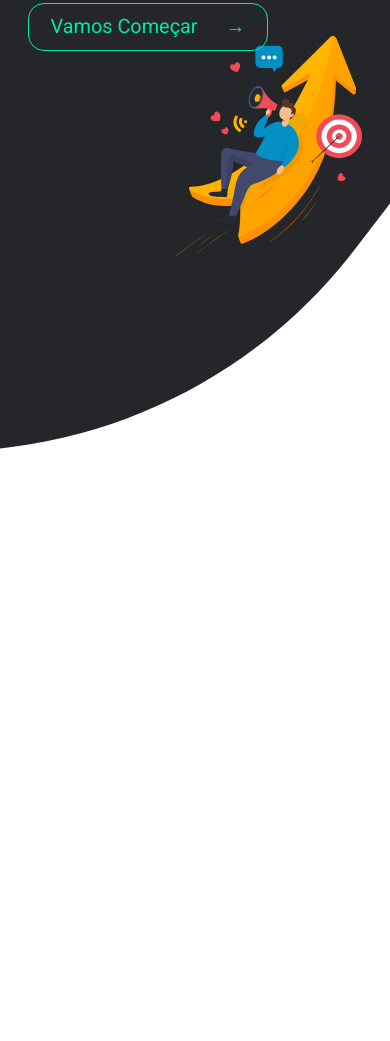
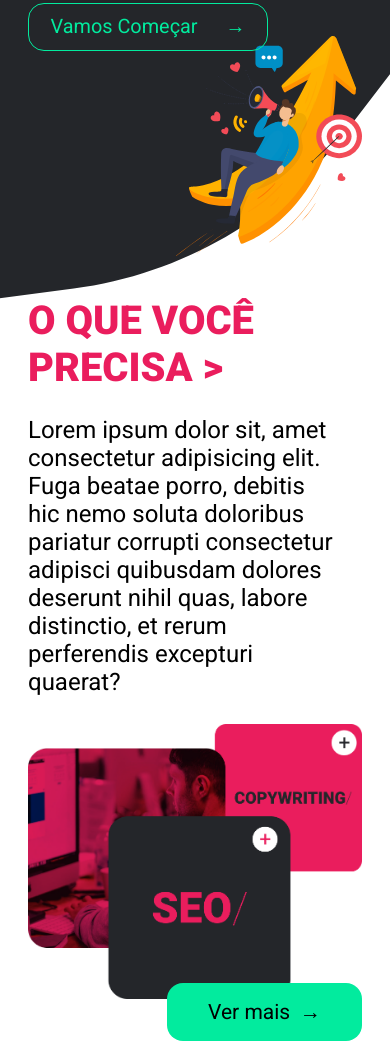
Before and after one commit to LeonardoBrum0907/NormakDigital, a plain HTML site: page index.html in a window 390 px wide. Shown: the part 432-1473 px from the top of the page. Before the commit the page ends 932 px from the top, so only its background shows below. Drawn offline with Linux system fonts and the light colour scheme.

Commit message:
create mobile version of o-que-vc-precisa section

```diff
--- a/index.html
+++ b/index.html
@@ -93,6 +93,15 @@
       <img class="gear" src="/assets/home/gear.svg" alt="engrenagem rosa">
       <img class="mini-gear" src="/assets/home/mini-gear.svg" alt="engrenagem pequena rosa">
     </section>
+
+    <section class="o-que-vc-precisa">
+      <section class="o-que-vc-precisa__description">
+        <h2>O QUE VOCÊ <br> PRECISA &gt; </h2>
+        <p>Lorem ipsum dolor sit, amet consectetur adipisicing elit. Fuga beatae porro, debitis hic nemo soluta doloribus pariatur corrupti consectetur adipisci quibusdam dolores deserunt nihil quas, labore distinctio, et rerum perferendis excepturi quaerat? </p>
+        <a href="#" class="btn-ver-mais">Ver mais<span>&rarr;</span></a href="#">
+      </section>
+      <img class="cards" src="/assets/home/cards-voce-precisa.png" alt="">
+    </section>
   </main>
 </body>
 
--- a/styles/main.scss
+++ b/styles/main.scss
@@ -26,6 +26,7 @@ $font-size-h4: 1.5rem;
 @mixin button() {
   height: 4.125rem;
   border-radius: 16px;
+  transition: 0.3s;
 }
 
 @import "components/header";
--- a/styles/pages/_home.scss
+++ b/styles/pages/_home.scss
@@ -10,7 +10,6 @@
 .section-trafego {
   display: flex;
   padding: 7rem 5rem 0;
-
   position: relative;
   height: 850px;
 
@@ -81,9 +80,60 @@
   }
 }
 
+.o-que-vc-precisa {
+  position: relative;
+  @include flex-center();
+  justify-content: space-between;
+  margin-top: 3rem;
+  padding: 0 5rem;
+
+  &__description {
+    padding-right: 2rem;
+    display: flex;
+    flex-direction: column;
+    gap: 24px;
+    width: 50%;
+
+    h2 {
+      font-size: $font-size-h2;
+      line-height: 100px;
+      color: $pink-color-500;
+    }
+
+    p {
+      font-size: 24px;
+    }
+
+    .btn-ver-mais {
+      @include button();
+      @include flex-center();
+      justify-content: center;
+      background: $cyan-color-500;
+      color: $black-color;
+      font-size: 1.5rem;
+      width: 345px;
+      transition: 0.3s;
+      text-decoration: none;
+
+      &:hover {
+        background: darken($cyan-color-500, 5%);
+        color: $white-color;
+      }
+
+      span {
+        margin-left: 30%;
+      }
+    }
+  }
+
+  .cards {
+    width: 50%;
+  }
+}
+
 @media (max-width: 980px) {
   .img-background {
-    height: 100vh;
+    height: 80vh;
     background-position: 80%;
   }
   .section-trafego {
@@ -124,4 +174,34 @@
       z-index: -1;
     }
   }
+
+  .o-que-vc-precisa {
+    padding: 0 2rem 3rem;
+    flex-direction: column;
+    gap: 2rem;
+
+    &__description {
+      width: 100%;
+
+      h2 {
+        font-size: 2.85rem;
+        line-height: 3.35rem;
+      }
+    }
+
+    .btn-ver-mais {
+      position: absolute;
+      bottom: 0;
+      right: 2rem;
+      width: 50%;
+
+      span {
+        margin-left: 5%;
+      }
+    }
+
+    .cards {
+      width: 100%;
+    }
+  }
 }
```
Also changed, not shown: assets/home/cards-voce-precisa.png (added), styles/main.css, 1 other file.
